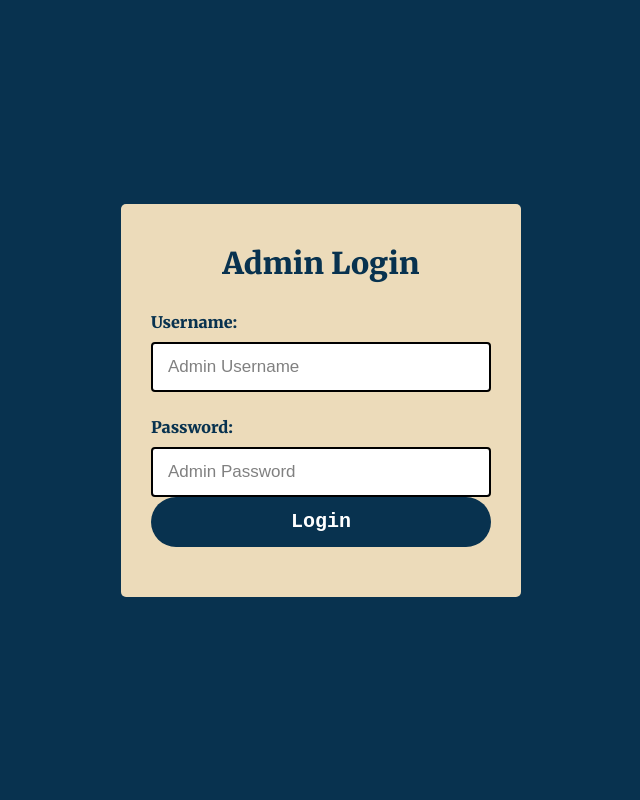
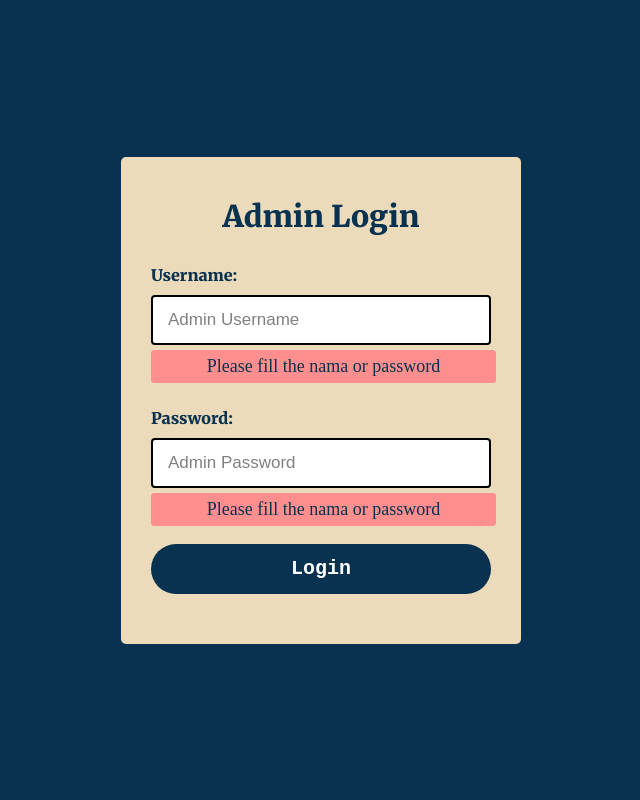
Before and after one commit to naufalazim/barbershop-app, a PHP site: page /adminlogin.php in a window 1280 px wide. Shown: the part 47-847 px from the top of the page, without its empty margins (319-959 px from the left). Run offline with PHP 8.4, Linux system fonts and the light colour scheme.

Commit message:
Develop valid function
Validation for login

```diff
--- a/adminlogin.css
+++ b/adminlogin.css
@@ -56,8 +56,22 @@ label p {
     color: #08324f;
 }
 
+/* ERROR Handling Login  */
+#error-text {
+    margin-top: 5px;
+    width: 345px;
+    font-size: 18px;
+    color: #08324F;
+    background: #ff8e8e ;
+    text-align: center;
+    padding: 5px 8px;
+    border-radius: 3px;
+    border: 1px solid #ff8e8e;
 
-/* Login Title Box  */
+}
+
+
+/* ===== Login Title Box ====== */
 .box h4 {
     font-size: 30px;
     font-family: 'Merriweather', serif;
--- a/adminlogin.php
+++ b/adminlogin.php
@@ -5,6 +5,7 @@
     <meta http-equiv="X-UA-Compatible" content="IE=edge">
     <meta name="viewport" content="width=device-width, initial-scale=1.0">
     <link rel="stylesheet" href="adminlogin.css">
+    <script type="text/javascript" src="valid.js"></script>
 
     <title>Admin Login</title>
 </head>
@@ -22,13 +23,14 @@
                 <h4>Admin Login</h4>
             <!-- </div> -->
 
-            <form class="form" action="" method="POST">
+            <form class="form" action="" method="POST" onsubmit="return validate()">
                 <label><p>Username:</p> </label>
-                <input type="text" class="" placeholder="Admin Username"  value=""> <br>
-
+                <input type="text" class="username" placeholder="Admin Username"  value=""> <br>
+                <div id="error-text">Please fill the nama or password</div>
 
                 <label><p>Password:</p>  </label>
-                <input type="password" class="" placeholder="Admin Password" value="">
+                <input type="password" class="password" placeholder="Admin Password" value="">
+                <div id="error-text">Please fill the nama or password</div>
 
                 <!-- <div class="submit-btn"> -->
                 <br><input class="btn" type="submit" value="Login">
@@ -40,5 +42,6 @@
 
     </div>
 
+
 </body>
 </html>
--- /dev/null
+++ b/valid.js
@@ -0,0 +1,15 @@
+//Validation for input:
+
+var uname = document.forms['form']['username'];
+var pass = document.forms['form']['password'];
+
+var uname_error = document.getElementById('error-text');
+var pass_error = document.getElementById('error-text');
+
+//function for validation:
+function validate() {
+
+    alert("success");
+
+
+}
```
